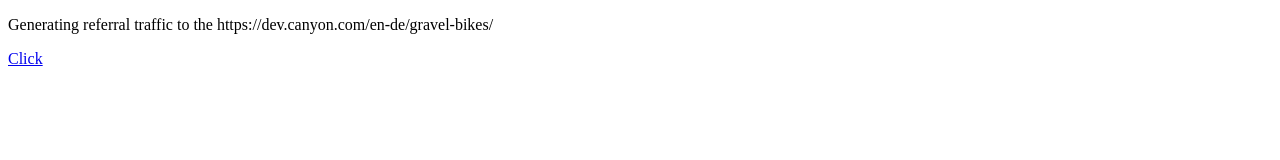
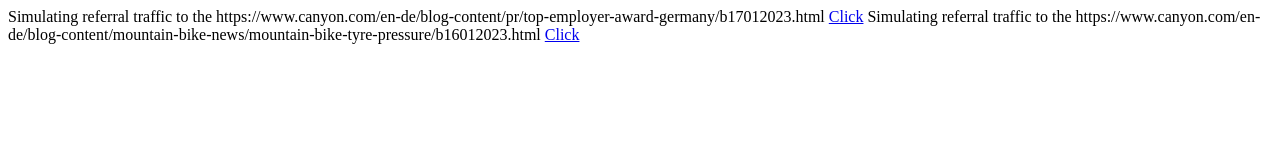
Before and after one commit to evsukofCanyon/evsukofCanyon.github.io, a plain HTML site: page index.html in a window 1280 px wide. Drawn offline with Linux system fonts and the light colour scheme.

Commit message:
Update index.html

```diff
--- a/index.html
+++ b/index.html
@@ -8,8 +8,11 @@
   </head>
 
   <body>
-    <p>Generating referral traffic to the https://dev.canyon.com/en-de/gravel-bikes/</p>
-    <a href="https://dev.canyon.com/en-de/gravel-bikes/" target="_blank">Click</a>
+    <span>Simulating referral traffic to the https://www.canyon.com/en-de/blog-content/pr/top-employer-award-germany/b17012023.html</span>
+    <a href="https://www.canyon.com/en-de/blog-content/pr/top-employer-award-germany/b17012023.html" target="_blank">Click</a>
+    <span>Simulating referral traffic to the https://www.canyon.com/en-de/blog-content/mountain-bike-news/mountain-bike-tyre-pressure/b16012023.html</span>
+    <a href="https://www.canyon.com/en-de/blog-content/mountain-bike-news/mountain-bike-tyre-pressure/b16012023.html/" target="_blank">Click</a>
+
   </body>
 
 </html>
```
